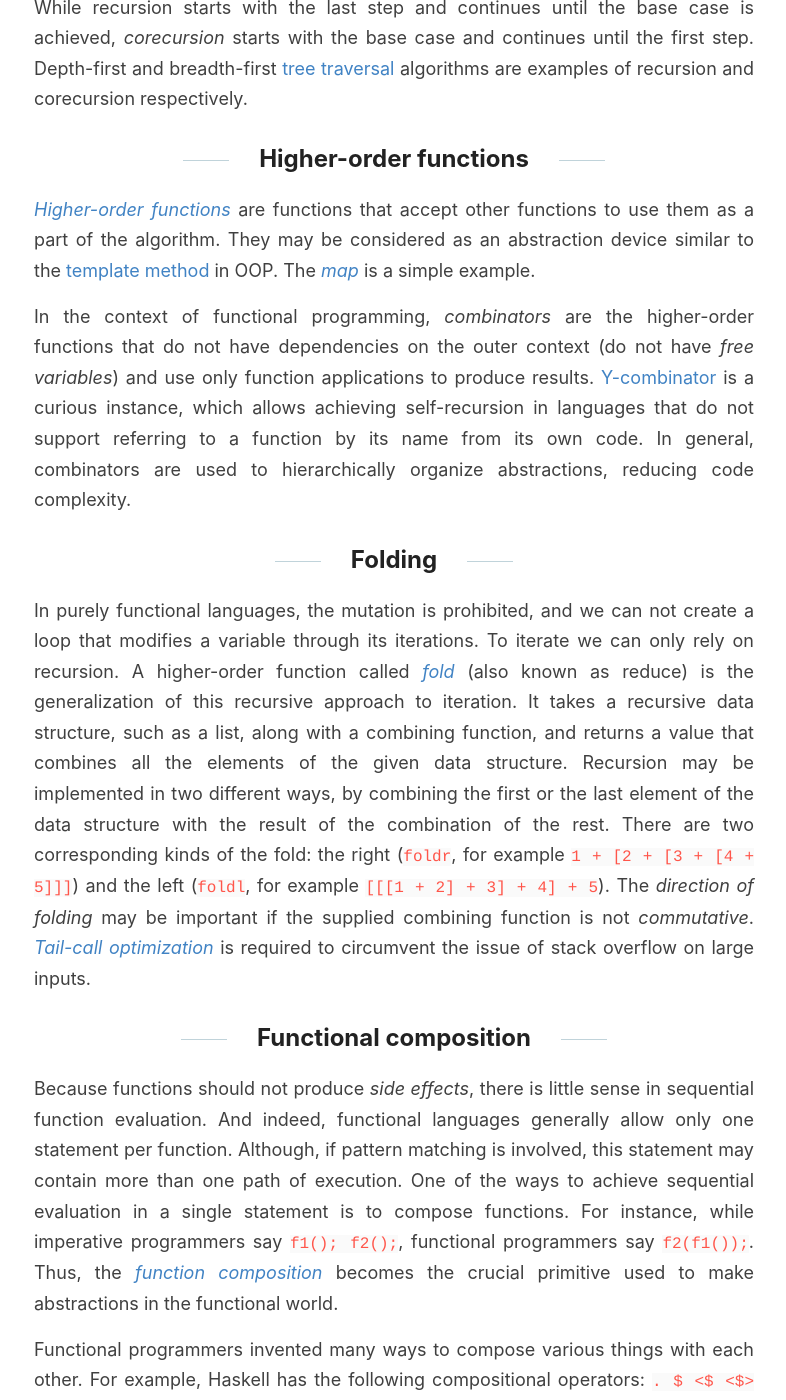
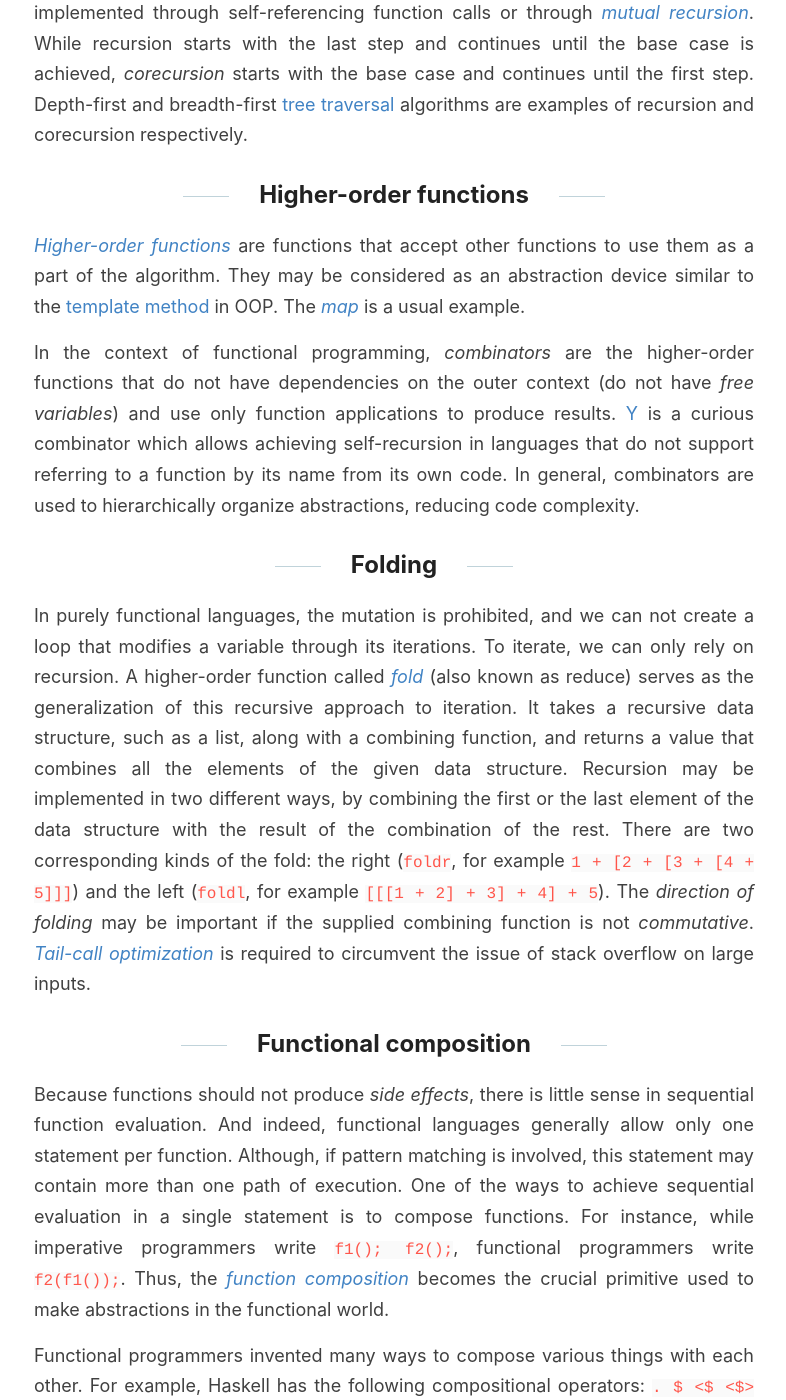
Before and after one commit to GChristensen/posts, a Jekyll site: the page built from _posts/2022-06-29-understand-functional-programming-in-20-minutes.md, in a window 1280 px wide and 1400 px high, scrolled down 1509 px. Shown: the whole window, without its empty margins (246-1032 px from the left). Built offline with Jekyll 4.4.1, drawn with Linux system fonts in a browser that asks for light colours; some of the changed text lies outside the part shown.

Commit message:
post edit

```diff
--- a/_posts/2022-06-29-understand-functional-programming-in-20-minutes.md
+++ b/_posts/2022-06-29-understand-functional-programming-in-20-minutes.md
@@ -67,14 +67,14 @@
 are functions that accept other functions to use them as a part of the
 algorithm. They may be considered as an abstraction device similar to the
 [template method](https://en.wikipedia.org/wiki/Template_method_pattern) in OOP. The
-*[map](https://en.wikipedia.org/wiki/Map_(higher-order_function))* is a simple
+*[map](https://en.wikipedia.org/wiki/Map_(higher-order_function))* is a usual
 example.
 
 In the context of functional programming, *combinators* are the
 higher-order functions that do not have dependencies on the outer context (do
 not have *free variables*) and use only function applications to produce results.
-[Y-combinator](https://en.wikipedia.org/wiki/Fixed-point_combinator#Fixed-point_combinators_in_lambda_calculus)
-is a curious instance, which allows achieving self-recursion in languages that do
+[Y](https://en.wikipedia.org/wiki/Fixed-point_combinator#Fixed-point_combinators_in_lambda_calculus)
+is a curious combinator which allows achieving self-recursion in languages that do
 not support referring to a function by its name from its own code. In general,
 combinators are used to hierarchically organize abstractions, reducing code
 complexity.
@@ -82,10 +82,10 @@
 ## Folding
 
 In purely functional languages, the mutation is prohibited, and we can not
-create a loop that modifies a variable through its iterations. To iterate we
+create a loop that modifies a variable through its iterations. To iterate, we
 can only rely on recursion. A higher-order function called
 *[fold](https://en.wikipedia.org/wiki/Fold_(higher-order_function))* (also known
-as reduce) is the generalization of this recursive approach to iteration. It
+as reduce) serves as the generalization of this recursive approach to iteration. It
 takes a recursive data structure, such as a list, along with a combining
 function, and returns a value that combines all the elements of the given data
 structure. Recursion may be implemented in two different ways, by
@@ -104,8 +104,8 @@
 allow only one statement per function. Although, if pattern matching is
 involved, this statement may contain more than one path of execution. One of the
 ways to achieve sequential evaluation in a single statement is to compose
-functions. For instance, while imperative programmers say `f1(); f2();`,
-functional programmers say `f2(f1());`. Thus, the *[function
+functions. For instance, while imperative programmers write `f1(); f2();`,
+functional programmers write `f2(f1());`. Thus, the *[function
 composition](https://en.wikipedia.org/wiki/Function_composition_(computer_science))*
 becomes the crucial primitive used to make abstractions in the functional world.
 
@@ -333,7 +333,7 @@
 
 ## Monads
 
-No text on functional programming could avoid the topic of monads. Monads
+No text on functional programming could avoid the topic of *monads* . Monads
 are truly magical. They allow chaining sequential computations that produce effects.
 They even allow performing side effects or input/output, which are considered
 impure operations.
@@ -343,7 +343,7 @@
 semigroups with identity. This means that they are also functors. Particularly,
 applicative ones. If this does not make things clear, monads just allow to
 compose functions of the form `f: a -> m b`, which are called monadic or
-effectful functions. Here `m` is a context for which you need to implement a
+*effectful functions*. Here `m` is a context for which you need to implement a
 monad typeclass instance, and, as the signature suggests, the type `b` may be
 completely different from the type `a`. For an example, let's create a monadic
 function that returns the reciprocal of the given number:
```
Also changed, not shown: other parts of _posts/2022-06-29-understand-functional-programming-in-20-minutes.md (+5 -5 lines).
